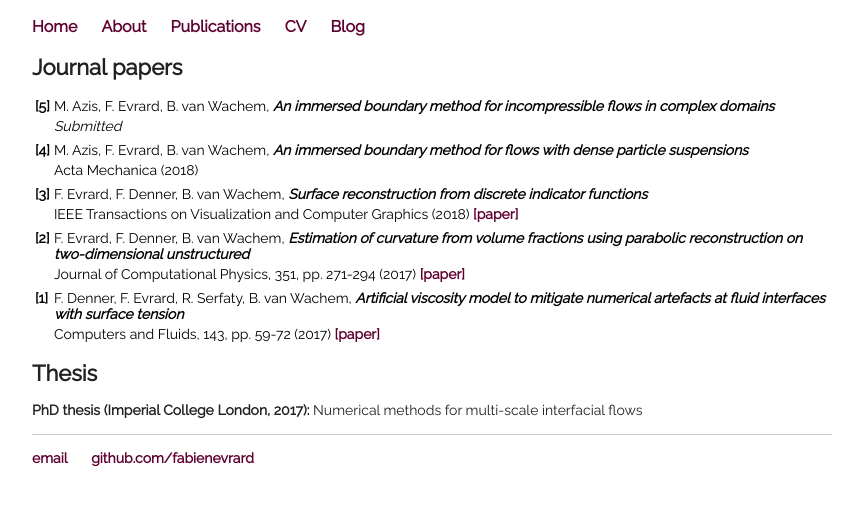
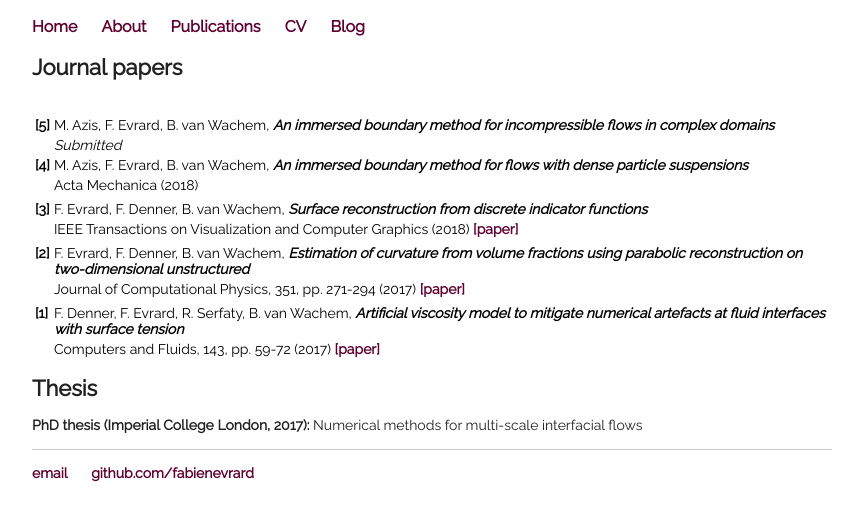
Before and after one commit to fabienevrard/fabienevrard.github.io, a Jekyll site: the page built from publications/index.html, in a window 1280 px wide. Shown: the top 521 px of the page, without its empty margins (208-1065 px from the left). Built offline with Jekyll 4.4.1, drawn with Linux system fonts in a browser that asks for light colours.

Commit message:
Update index.html

```diff
--- a/publications/index.html
+++ b/publications/index.html
@@ -13,8 +13,7 @@ title: Publications
 		 <tr>
 			 <td></td>
 			 <td><i>Submitted</i></td>
-		 </tr>
-		 <tr><td></td><td></td></tr>
+		 </tr><br>
 		 <tr>
 			 <td><b>[4]</b></td>
 			 <td>M. Azis, F. Evrard, B. van Wachem, <i><b>An immersed boundary method for flows with dense particle suspensions</b></i></td>
```
